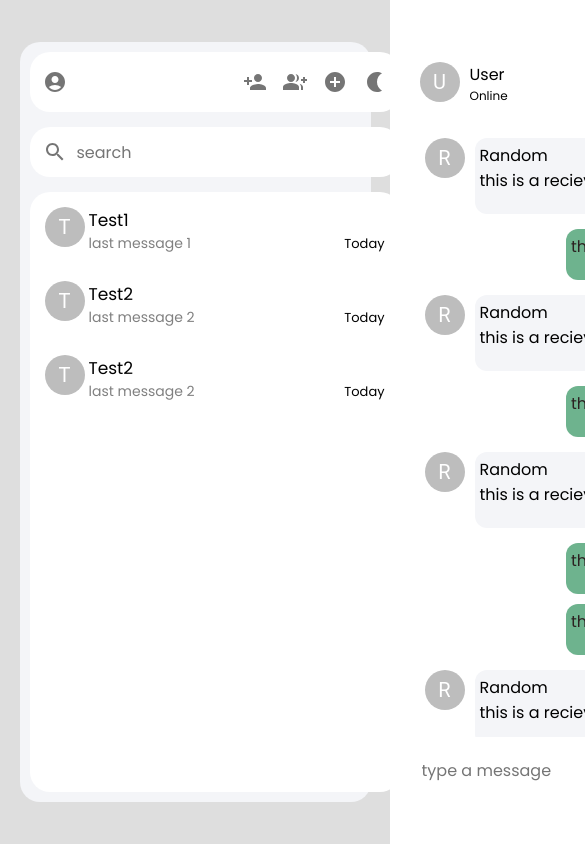
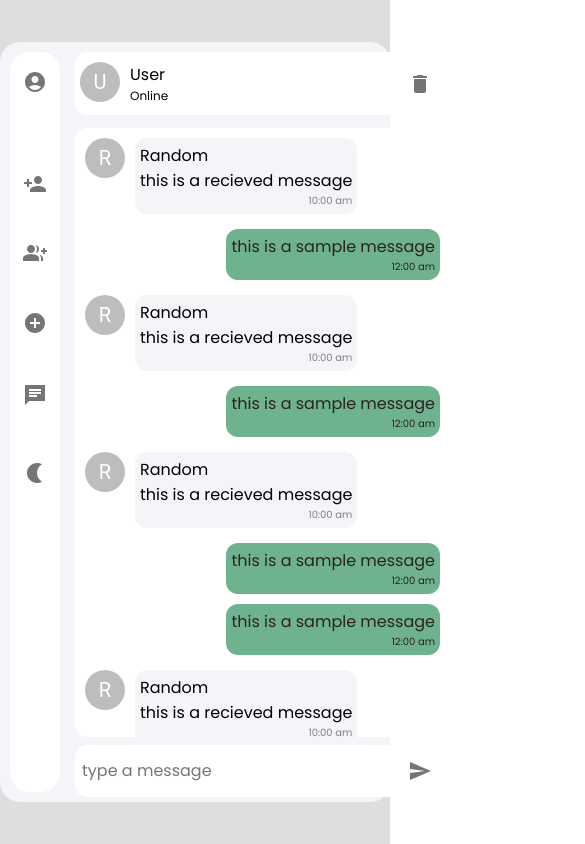
Before and after one commit to ratishjain12/chatty, a React (Vite) app in the folder frontend/: page /app/chat in a window 390 px wide. Shown: the top 844 px of the page, 585 px wide, since content can reach past the window. Built offline with nearby package versions, Linux system fonts and the light colour scheme.

Commit message:
made responsive

```diff
--- a/frontend/src/components/Sidebar.tsx
+++ b/frontend/src/components/Sidebar.tsx
@@ -4,6 +4,7 @@ import { IconButton } from "@mui/material";
 import SearchIcon from "@mui/icons-material/Search";
 import {
   AddCircle,
+  ChatSharp,
   GroupAdd,
   LightMode,
   Nightlight,
@@ -47,7 +48,7 @@ const Sidebar = () => {
             <AccountCircleIcon className={theme ? "dark" : ""} />
           </IconButton>
         </div>
-        <div>
+        <div className="icons">
           <IconButton
             onClick={() => {
               navigate("users");
@@ -68,6 +69,15 @@ const Sidebar = () => {
             }}
           >
             <AddCircle className={theme ? "dark" : ""} />
+          </IconButton>
+
+          <IconButton
+            className="chatbubble"
+            onClick={() => {
+              navigate("");
+            }}
+          >
+            <ChatSharp className={theme ? "dark" : ""} />
           </IconButton>
           <IconButton onClick={() => dispatch(toggle())}>
             {!theme && <Nightlight />}
--- a/frontend/src/components/Users.tsx
+++ b/frontend/src/components/Users.tsx
@@ -1,25 +1,32 @@
 import { Avatar, IconButton } from "@mui/material";
 import "./styles.css";
 import { Search } from "@mui/icons-material";
+import { useSelector } from "react-redux";
+import { RootState } from "../redux/store";
 const Users = () => {
+  const theme = useSelector((state: RootState) => state.themeReducer.value);
+
   return (
     <div className="list-container">
-      <div className="list-header">
+      <div className={"list-header " + (theme ? "dark" : "")}>
         <img src="/icon.png" alt="logo" />
         Online Users
       </div>
-      <div className="list-search">
+      <div className={"list-search " + (theme ? "dark" : "")}>
         <IconButton>
-          <Search />
+          <Search className={theme ? "dark" : ""} />
         </IconButton>
-        <input placeholder="search" className="searchbox" />
+        <input
+          placeholder="search"
+          className={"searchbox " + (theme ? "dark" : "")}
+        />
       </div>
       <div className="list-wrapper">
         {Array(12)
           .fill(0)
           .map((i) => {
             return (
-              <div key={i} className="list-tile">
+              <div key={i} className={"list-tile " + (theme ? "dark" : "")}>
                 <Avatar>T</Avatar>
                 Test User
               </div>
--- a/frontend/src/components/UsersGroups.tsx
+++ b/frontend/src/components/UsersGroups.tsx
@@ -1,25 +1,31 @@
 import { Avatar, IconButton } from "@mui/material";
 import "./styles.css";
 import { Search } from "@mui/icons-material";
+import { useSelector } from "react-redux";
+import { RootState } from "../redux/store";
 const UsersGroups = () => {
+  const theme = useSelector((state: RootState) => state.themeReducer.value);
   return (
     <div className="list-container">
-      <div className="list-header">
+      <div className={"list-header " + (theme ? "dark" : "")}>
         <img src="/icon.png" alt="logo" />
         Available Groups
       </div>
-      <div className="list-search">
+      <div className={"list-search " + (theme ? "dark" : "")}>
         <IconButton>
-          <Search />
+          <Search className={theme ? "dark" : ""} />
         </IconButton>
-        <input placeholder="search" className="searchbox" />
+        <input
+          placeholder="search"
+          className={"searchbox " + (theme ? "dark" : "")}
+        />
       </div>
       <div className="list-wrapper">
         {Array(12)
           .fill(0)
           .map((i, index) => {
             return (
-              <div key={index} className="list-tile">
+              <div key={index} className={"list-tile " + (theme ? "dark" : "")}>
                 <Avatar>T</Avatar>
                 Group #{index + 1}
               </div>
--- a/frontend/src/components/auth/Login.tsx
+++ b/frontend/src/components/auth/Login.tsx
@@ -1,11 +1,14 @@
+import { useSelector } from "react-redux";
 import "./styles.css";
+import { RootState } from "../../redux/store";
 const Login = () => {
+  const theme = useSelector((state: RootState) => state.themeReducer.value);
   return (
     <div className="login-container">
       <div className="image-container">
         <img src="/chat.png" />
       </div>
-      <div className="login-box">
+      <div className={"login-box " + (theme ? "dark" : "")}>
         <h3>Login with your account</h3>
         <input placeholder="Enter username" />
         <input placeholder="Enter password" type="password" />
--- a/frontend/src/components/styles.css
+++ b/frontend/src/components/styles.css
@@ -321,3 +321,61 @@
 .list-wrapper::-webkit-scrollbar {
   display: none;
 }
+.chatbubble {
+  display: none !important;
+}
+@media only screen and (max-width: 40.063em) {
+  .main-container,
+  .main-container-dark {
+    width: 100%;
+  }
+  .chatbubble {
+    display: block !important;
+  }
+  .sidebar {
+    width: min-content;
+    flex: 0;
+  }
+  .chatArea-container {
+    flex: 1;
+  }
+
+  .cg-container {
+    flex: 1;
+  }
+  .list-container {
+    flex: 1;
+  }
+  .sb-search {
+    display: none;
+  }
+  .sb-header {
+    flex-direction: column;
+    align-items: center;
+    flex: 1;
+    justify-content: inherit;
+    gap: 2em;
+  }
+  .sb-conversations {
+    display: none;
+  }
+  .welcome-container {
+    flex: 1;
+  }
+  .icons {
+    display: flex;
+    flex-direction: column;
+    flex: 0.6;
+    justify-content: space-evenly;
+  }
+  .cg-box {
+    margin-inline: 0;
+  }
+  .cg-box > input {
+    font-size: 1em;
+  }
+  .welcome-slogan,
+  .welcome-slogan-dark {
+    text-align: center;
+  }
+}
```
Also changed, not shown: frontend/src/components/auth/Register.tsx (+20 -0 lines).
